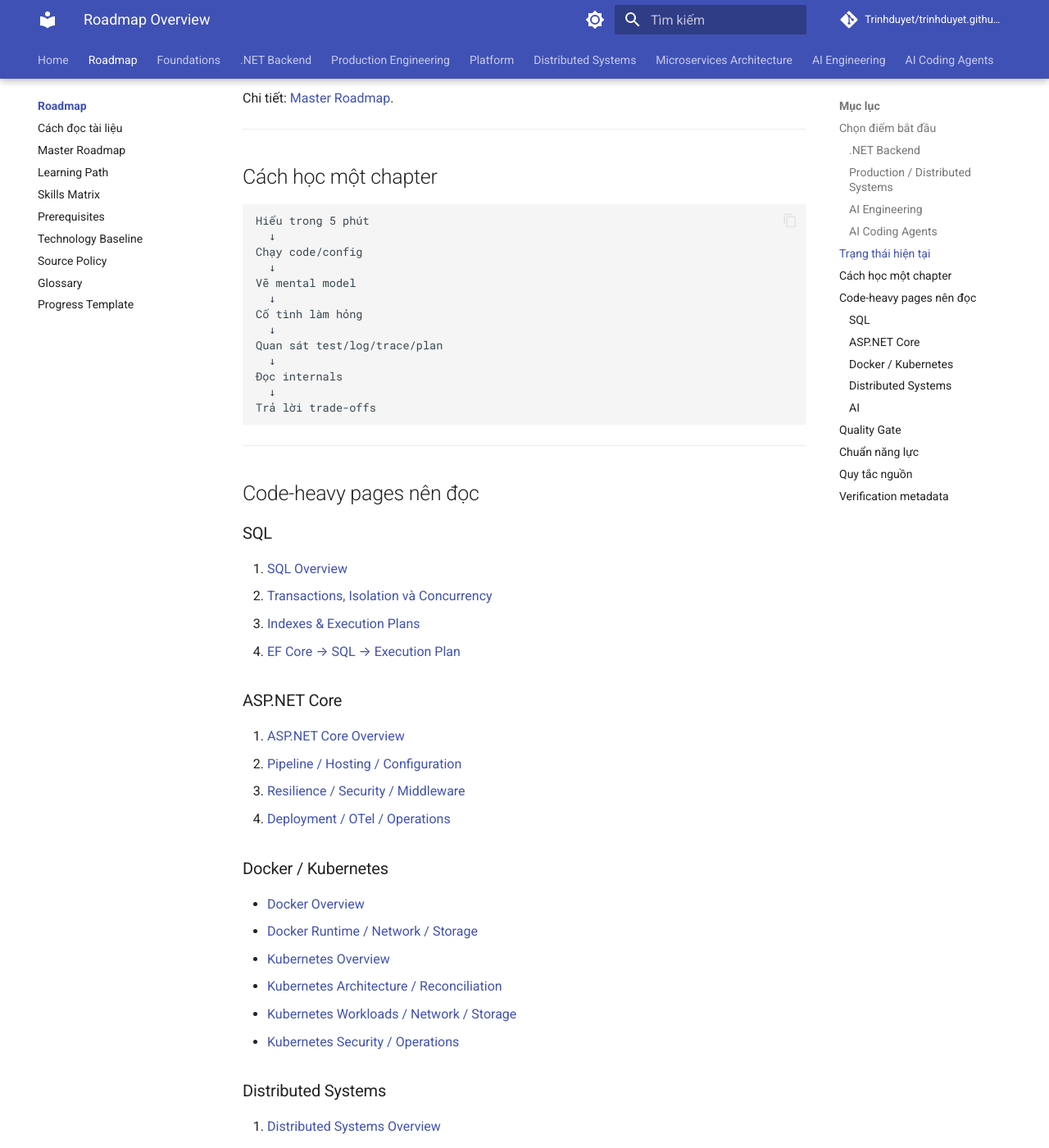
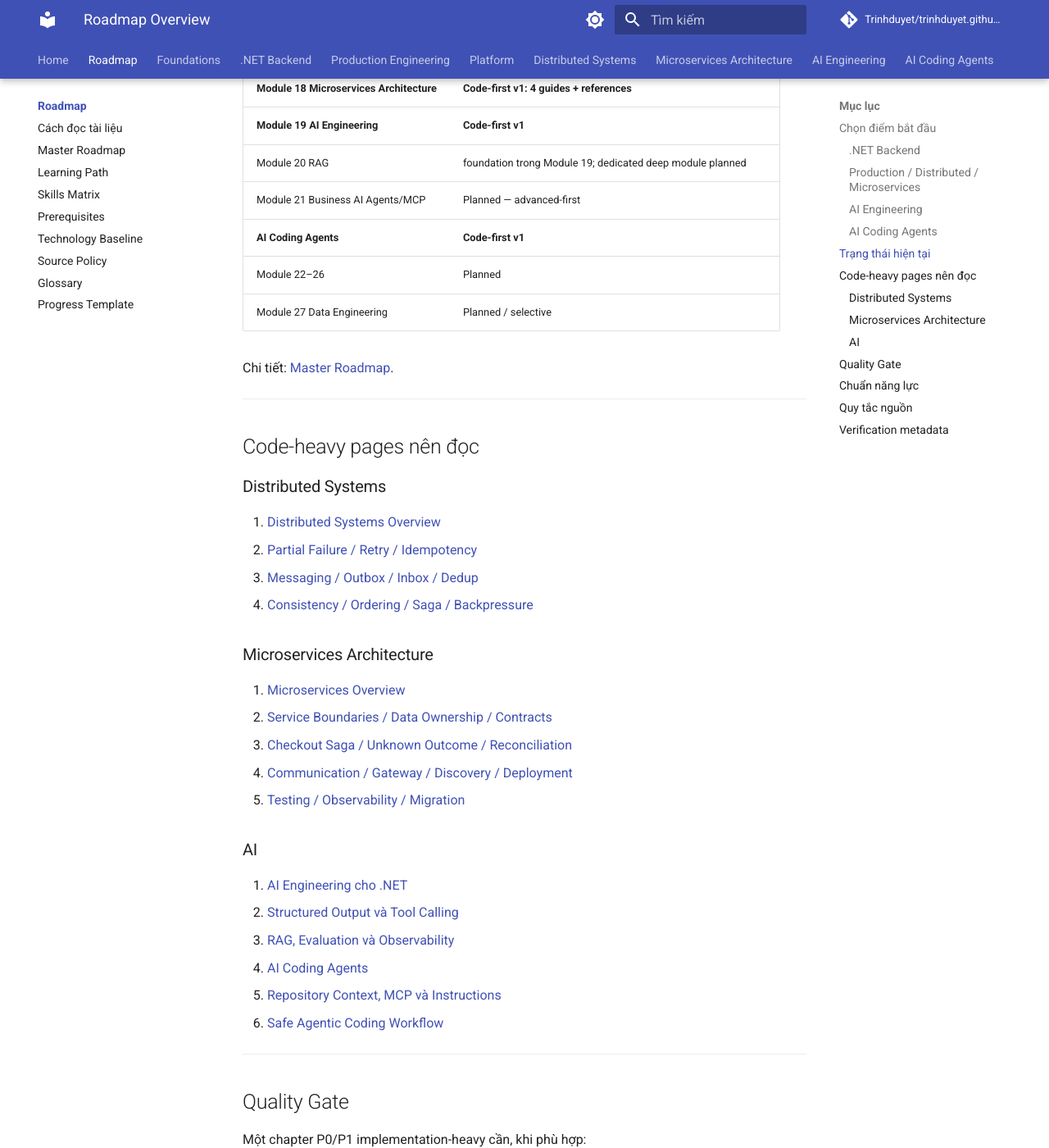
Before and after one commit to Trinhduyet/trinhduyet.github.io, an MkDocs documentation site: the page built from docs/00-roadmap/README.md, in a window 1280 px wide and 1400 px high, scrolled down 2335 px. Shown: the whole window at 82% size. Built offline with MkDocs 1.6.1 and Material for MkDocs 9.7.7, drawn with Linux system fonts in a browser that asks for light colours; comment, search, counter and statistics services are not loaded; some of the changed text lies outside the part shown.

Commit message:
docs: add microservices track to roadmap overview

````diff
--- a/docs/00-roadmap/README.md
+++ b/docs/00-roadmap/README.md
@@ -14,13 +14,14 @@ C#/.NET → Backend → SQL → API Design → ASP.NET Core
 
 Điểm vào: [Module 03 — .NET](../03-dotnet/README.md).
 
-### Production / Distributed Systems
+### Production / Distributed / Microservices
 
 ```text
 ASP.NET Core
 → Docker
 → Kubernetes
 → Distributed Systems
+→ Microservices Architecture
 ```
 
 Các module code-first hiện có:
@@ -30,6 +31,20 @@ Các module code-first hiện có:
 - [Docker](../12-docker/README.md)
 - [Kubernetes](../15-kubernetes/README.md)
 - [Distributed Systems](../17-distributed-systems/README.md)
+- **[Microservices Architecture](../18-microservices-architecture/README.md)**
+
+Microservices module tập trung vào:
+
+```text
+Business capability / Bounded Context
+→ Service Boundary
+→ Data Ownership
+→ API/Event Contract
+→ Sync/Async Communication
+→ Saga + Reconciliation
+→ Independent Deployment
+→ Testing/Observability/Migration
+```
 
 ### AI Engineering
 
@@ -73,63 +88,21 @@ Task
 | **Module 12 Docker** | **Code-first deep rewrite v1: 3 guides** |
 | Module 13–14 | Structure v1; deep rewrite pending |
 | **Module 15 Kubernetes** | **Code-first deep rewrite v1: 3 guides** |
-| Module 16 Observability | foundation đã tích hợp vào ASP.NET/K8s; dedicated module planned |
+| Module 16 Observability | foundation tích hợp vào ASP.NET/K8s; dedicated module planned |
 | **Module 17 Distributed Systems** | **Code-first v1: 4 guides + references** |
-| Module 18 Data Engineering | Planned |
+| **Module 18 Microservices Architecture** | **Code-first v1: 4 guides + references** |
 | **Module 19 AI Engineering** | **Code-first v1** |
 | Module 20 RAG | foundation trong Module 19; dedicated deep module planned |
 | Module 21 Business AI Agents/MCP | Planned — advanced-first |
 | **AI Coding Agents** | **Code-first v1** |
 | Module 22–26 | Planned |
+| Module 27 Data Engineering | Planned / selective |
 
 Chi tiết: [Master Roadmap](master-roadmap.md).
 
 ---
 
-## Cách học một chapter
-
-```text
-Hiểu trong 5 phút
-  ↓
-Chạy code/config
-  ↓
-Vẽ mental model
-  ↓
-Cố tình làm hỏng
-  ↓
-Quan sát test/log/trace/plan
-  ↓
-Đọc internals
-  ↓
-Trả lời trade-offs
-```
-
----
-
 ## Code-heavy pages nên đọc
-
-### SQL
-
-1. [SQL Overview](../05-sql/README.md)
-2. [Transactions, Isolation và Concurrency](../05-sql/transactions-isolation-and-concurrency.md)
-3. [Indexes & Execution Plans](../05-sql/indexes-execution-plans-and-operations.md)
-4. [EF Core → SQL → Execution Plan](../05-sql/ef-core-query-shape-and-sql.md)
-
-### ASP.NET Core
-
-1. [ASP.NET Core Overview](../07-aspnet-core/README.md)
-2. [Pipeline / Hosting / Configuration](../07-aspnet-core/pipeline-hosting-and-configuration.md)
-3. [Resilience / Security / Middleware](../07-aspnet-core/resilience-security-and-middleware.md)
-4. [Deployment / OTel / Operations](../07-aspnet-core/deployment-observability-and-operations.md)
-
-### Docker / Kubernetes
-
-- [Docker Overview](../12-docker/README.md)
-- [Docker Runtime / Network / Storage](../12-docker/runtime-networking-storage-and-resources.md)
-- [Kubernetes Overview](../15-kubernetes/README.md)
-- [Kubernetes Architecture / Reconciliation](../15-kubernetes/cluster-architecture-and-reconciliation.md)
-- [Kubernetes Workloads / Network / Storage](../15-kubernetes/workloads-networking-and-storage.md)
-- [Kubernetes Security / Operations](../15-kubernetes/kubernetes-security-observability-and-operations.md)
 
 ### Distributed Systems
 
@@ -137,6 +110,14 @@ Trả lời trade-offs
 2. [Partial Failure / Retry / Idempotency](../17-distributed-systems/partial-failure-timeouts-retries-and-idempotency.md)
 3. [Messaging / Outbox / Inbox / Dedup](../17-distributed-systems/messaging-outbox-inbox-and-dedup.md)
 4. [Consistency / Ordering / Saga / Backpressure](../17-distributed-systems/consistency-ordering-saga-and-backpressure.md)
+
+### Microservices Architecture
+
+1. [Microservices Overview](../18-microservices-architecture/README.md)
+2. [Service Boundaries / Data Ownership / Contracts](../18-microservices-architecture/service-boundaries-data-ownership-and-contracts.md)
+3. [Checkout Saga / Unknown Outcome / Reconciliation](../18-microservices-architecture/checkout-saga-unknown-outcome-and-reconciliation.md)
+4. [Communication / Gateway / Discovery / Deployment](../18-microservices-architecture/communication-gateway-discovery-and-deployment.md)
+5. [Testing / Observability / Migration](../18-microservices-architecture/testing-observability-and-migration.md)
 
 ### AI
 
@@ -205,5 +186,5 @@ Xem [Source Policy](source-policy.md) và [Technology Baseline](technology-basel
 
 ## Verification metadata
 
-- Verified: 2026-08-12
-- Active code-first tracks: SQL, ASP.NET Core, Docker, Kubernetes, Distributed Systems, AI Engineering, AI Coding Agents
+- Verified: 2026-08-13
+- Active code-first tracks: SQL, ASP.NET Core, Docker, Kubernetes, Distributed Systems, Microservices Architecture, AI Engineering, AI Coding Agents
````
